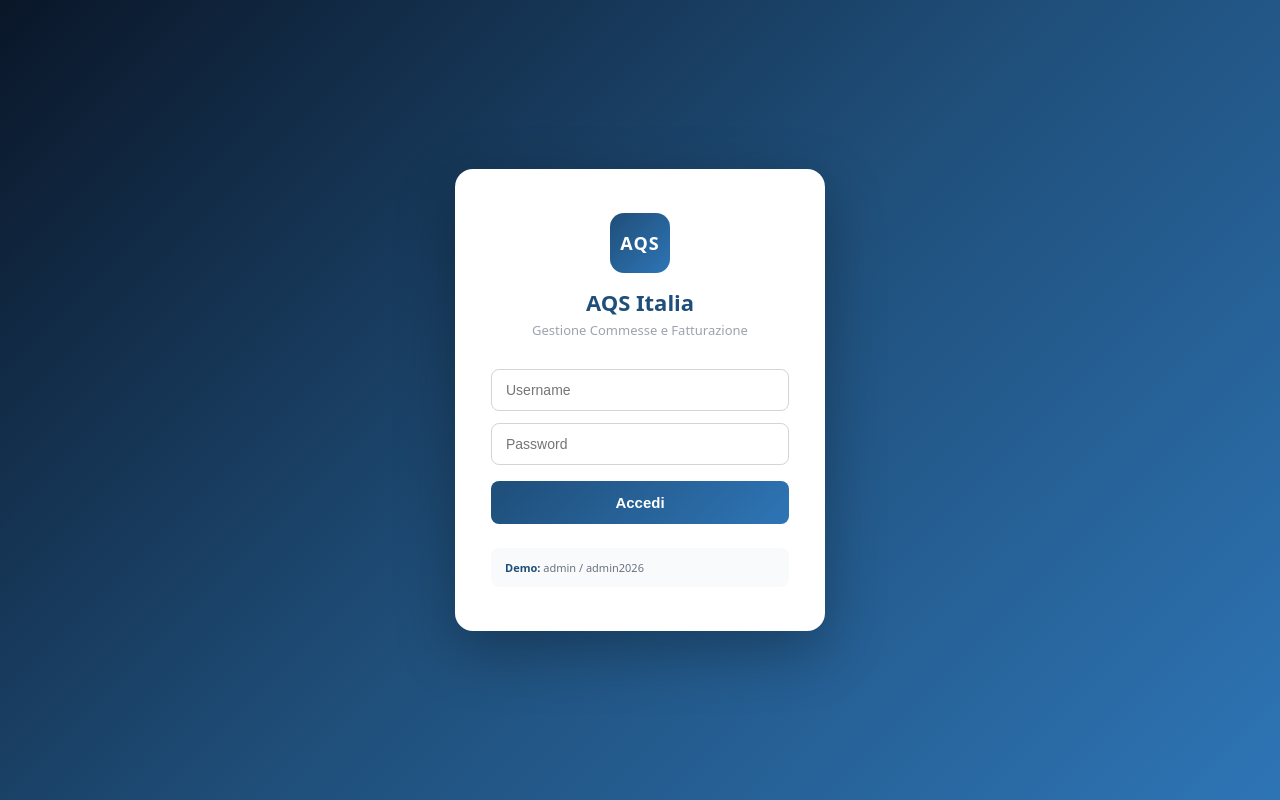
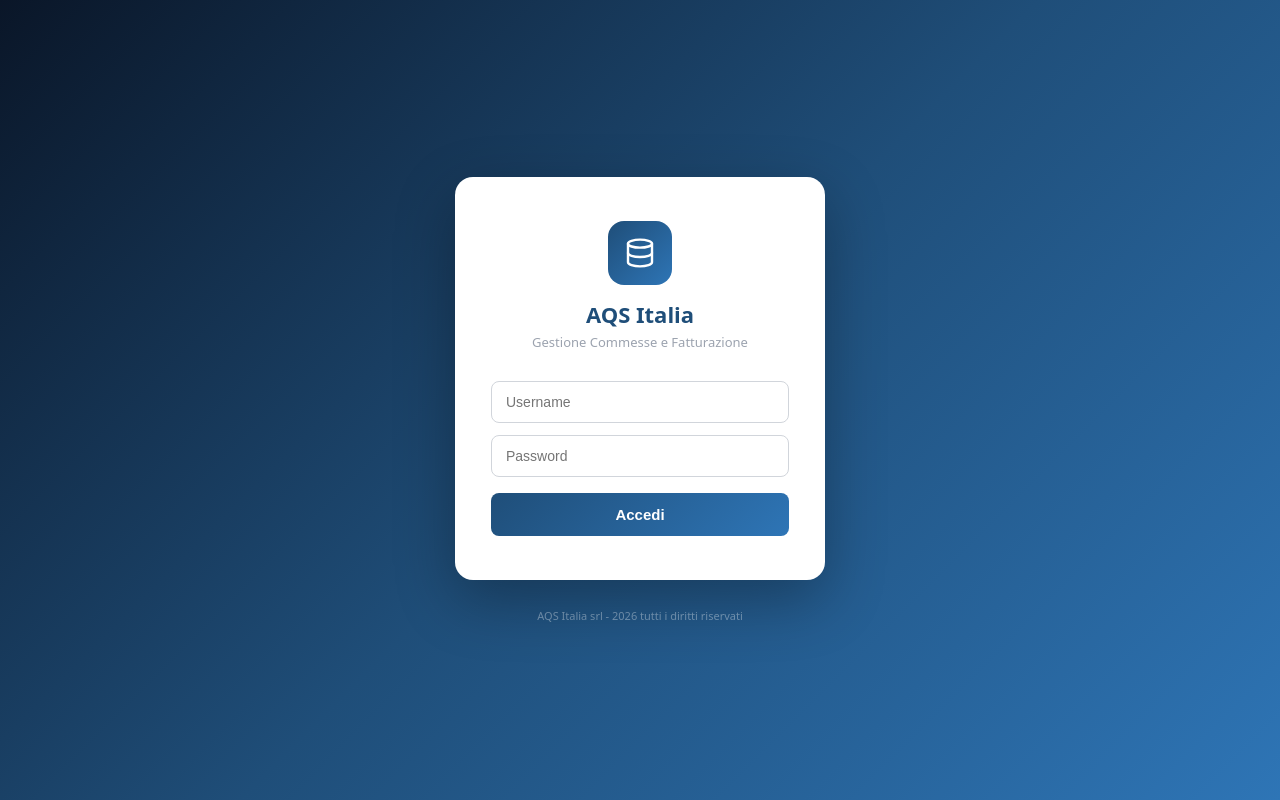
Before and after one commit to giancarlodj/aqs-gestione, a React (Vite) app: page / in a window 1280 px wide. Built offline with nearby package versions, Linux system fonts and the light colour scheme.

Commit message:
Add files via upload

```diff
--- a/src/App.jsx
+++ b/src/App.jsx
@@ -364,7 +364,6 @@ function AdminSettings({ users, onSaveUsers, logs, onClose }) {
         <p>Log completo modifiche per utente</p>
         <p>Esportazione CSV e invio email</p>
         <p>Gestione utenti (solo admin)</p>
-        <p style={{marginTop:12,fontWeight:700}}>Prossimo: Scadenzario Clienti</p>
       </div>}
     </Modal>
   );
@@ -413,7 +412,6 @@ function CheckboxVisto({ checked, date, disabled, onToggle, color }) {
 
 export default function App() {
   var [user, setUser] = useState(null);
-  var [section, setSection] = useState(null);
   var [rows, setRows] = useState(IMPORTED);
   var [users, setUsers] = useState(DEFAULT_USERS);
   var [logs, setLogs] = useState([]);
@@ -518,30 +516,6 @@ export default function App() {
 
   if(!user) return <LoginPage users={users} onLogin={function(u){setUser(u);addLog(u.nome,"LOGIN","Accesso");}}/>;
 
-  if(!section) return (
-    <div style={{minHeight:"100vh",background:"linear-gradient(135deg,#0A1628,#1F4E79,#2E75B6)",display:"flex",alignItems:"center",justifyContent:"center",fontFamily:"system-ui,sans-serif"}}>
-      <div style={{textAlign:"center"}}>
-        <div style={{fontSize:14,color:"rgba(255,255,255,0.5)",marginBottom:8}}>Benvenuto, {user.nome}</div>
-        <h1 style={{color:"white",fontSize:28,fontWeight:800,margin:"0 0 40px"}}>Seleziona Servizio</h1>
-        <div style={{display:"flex",gap:24,justifyContent:"center",flexWrap:"wrap"}}>
-          <div onClick={function(){setSection("fatt");}} style={{background:"white",borderRadius:20,padding:"40px 36px",width:260,cursor:"pointer",boxShadow:"0 10px 40px rgba(0,0,0,0.2)",transition:"transform 0.15s"}} onMouseEnter={function(e){e.currentTarget.style.transform="scale(1.03)";}} onMouseLeave={function(e){e.currentTarget.style.transform="scale(1)";}}>
-            <div style={{width:48,height:48,borderRadius:10,background:"#1F4E79",display:"flex",alignItems:"center",justifyContent:"center",margin:"0 auto 16px"}}><svg width="24" height="24" viewBox="0 0 24 24" fill="none" stroke="white" strokeWidth="2"><path d="M14 2H6a2 2 0 0 0-2 2v16a2 2 0 0 0 2 2h12a2 2 0 0 0 2-2V8z"/><path d="M14 2v6h6"/><path d="M16 13H8"/><path d="M16 17H8"/></svg></div>
-            <h2 style={{fontSize:18,fontWeight:800,color:"#1F4E79",margin:"0 0 8px"}}>Lavori da Fatturare</h2>
-            <p style={{fontSize:13,color:"#6B7280",margin:0}}>Gestione commesse e fatturazione</p>
-            {stats.df>0&&<div style={{marginTop:14,background:"#FFCDD2",color:"#C62828",padding:"6px 12px",borderRadius:8,fontSize:11,fontWeight:700}}>{stats.df} da fatturare</div>}
-          </div>
-          <div style={{background:"white",borderRadius:20,padding:"40px 36px",width:260,opacity:0.55,position:"relative"}}>
-            <div style={{position:"absolute",top:16,right:16,background:"#FFB74D",color:"white",padding:"3px 8px",borderRadius:4,fontSize:9,fontWeight:700}}>PROSSIMAMENTE</div>
-            <div style={{width:48,height:48,borderRadius:10,background:"#9CA3AF",display:"flex",alignItems:"center",justifyContent:"center",margin:"0 auto 16px"}}><svg width="24" height="24" viewBox="0 0 24 24" fill="none" stroke="white" strokeWidth="2"><rect x="3" y="4" width="18" height="18" rx="2"/><path d="M16 2v4"/><path d="M8 2v4"/><path d="M3 10h18"/></svg></div>
-            <h2 style={{fontSize:18,fontWeight:800,color:"#1F4E79",margin:"0 0 8px"}}>Scadenzario Clienti</h2>
-            <p style={{fontSize:13,color:"#6B7280",margin:0}}>Scadenze e rinnovi contratti</p>
-          </div>
-        </div>
-        <button onClick={function(){setUser(null);setSection(null);}} style={{marginTop:36,padding:"8px 20px",background:"rgba(255,255,255,0.1)",color:"rgba(255,255,255,0.7)",border:"1px solid rgba(255,255,255,0.2)",borderRadius:8,fontSize:12,cursor:"pointer"}}>Cambia utente</button>
-      </div>
-    </div>
-  );
-
   var isAdmin = user.ruolo==="admin";
 
   var sortArrow = function(col){
@@ -563,8 +537,7 @@ export default function App() {
         {stats.alc>0&&<div onClick={function(){setView("lista");setFilter("ALERT");}} style={{background:"#C62828",color:"white",borderRadius:20,padding:"3px 10px",fontSize:10,fontWeight:700,cursor:"pointer",minWidth:20,textAlign:"center"}}>{stats.alc}</div>}
         {isAdmin&&<button onClick={function(){setShowSettings(true);}} style={{background:"rgba(255,255,255,0.08)",border:"none",borderRadius:8,padding:"6px 8px",cursor:"pointer",color:"white",display:"flex",alignItems:"center"}} title="Impostazioni"><svg width="16" height="16" viewBox="0 0 24 24" fill="none" stroke="currentColor" strokeWidth="2"><circle cx="12" cy="12" r="3"/><path d="M19.4 15a1.65 1.65 0 0 0 .33 1.82l.06.06a2 2 0 0 1-2.83 2.83l-.06-.06a1.65 1.65 0 0 0-1.82-.33 1.65 1.65 0 0 0-1 1.51V21a2 2 0 0 1-4 0v-.09A1.65 1.65 0 0 0 9 19.4a1.65 1.65 0 0 0-1.82.33l-.06.06a2 2 0 0 1-2.83-2.83l.06-.06A1.65 1.65 0 0 0 4.68 15a1.65 1.65 0 0 0-1.51-1H3a2 2 0 0 1 0-4h.09A1.65 1.65 0 0 0 4.6 9a1.65 1.65 0 0 0-.33-1.82l-.06-.06a2 2 0 0 1 2.83-2.83l.06.06A1.65 1.65 0 0 0 9 4.68a1.65 1.65 0 0 0 1-1.51V3a2 2 0 0 1 4 0v.09a1.65 1.65 0 0 0 1 1.51 1.65 1.65 0 0 0 1.82-.33l.06-.06a2 2 0 0 1 2.83 2.83l-.06.06A1.65 1.65 0 0 0 19.4 9a1.65 1.65 0 0 0 1.51 1H21a2 2 0 0 1 0 4h-.09a1.65 1.65 0 0 0-1.51 1z"/></svg></button>}
         <div style={{color:"white",fontSize:11,padding:"5px 10px",background:"rgba(255,255,255,0.08)",borderRadius:6}}><b>{user.nome}</b></div>
-        <button onClick={function(){setSection(null);}} style={{padding:"6px 12px",background:"transparent",color:"rgba(255,255,255,0.6)",border:"1px solid rgba(255,255,255,0.15)",borderRadius:8,fontSize:10,cursor:"pointer"}}>Servizi</button>
-        <button onClick={function(){addLog(user.nome,"LOGOUT","");setUser(null);setSection(null);}} style={{padding:"6px 12px",background:"transparent",color:"rgba(255,255,255,0.6)",border:"1px solid rgba(255,255,255,0.15)",borderRadius:8,fontSize:10,cursor:"pointer"}}>Esci</button>
+        <button onClick={function(){addLog(user.nome,"LOGOUT","");setUser(null);}} style={{padding:"6px 12px",background:"transparent",color:"rgba(255,255,255,0.6)",border:"1px solid rgba(255,255,255,0.15)",borderRadius:8,fontSize:10,cursor:"pointer"}}>Esci</button>
       </div>
     </div>
 
@@ -718,10 +691,16 @@ function LoginPage({ users, onLogin }) {
   function go(){var usr=users[u.toLowerCase().trim()];if(usr&&usr.password===p){onLogin(Object.assign({username:u.toLowerCase().trim()},usr));}else{setErr("Credenziali non valide");}}
   var inp = {padding:"12px 14px",border:"1.5px solid #D1D5DB",borderRadius:8,fontSize:14,outline:"none",width:"100%",boxSizing:"border-box"};
   return (
-    <div style={{minHeight:"100vh",display:"flex",alignItems:"center",justifyContent:"center",background:"linear-gradient(135deg,#0A1628,#1F4E79,#2E75B6)",fontFamily:"system-ui,sans-serif"}}>
+    <div style={{minHeight:"100vh",display:"flex",flexDirection:"column",alignItems:"center",justifyContent:"center",background:"linear-gradient(135deg,#0A1628,#1F4E79,#2E75B6)",fontFamily:"system-ui,sans-serif"}}>
       <div style={{background:"white",borderRadius:18,padding:"44px 36px",width:370,boxShadow:"0 20px 60px rgba(0,0,0,0.3)"}}>
         <div style={{textAlign:"center",marginBottom:30}}>
-          <div style={{width:60,height:60,background:"linear-gradient(135deg,#1F4E79,#2E75B6)",borderRadius:14,display:"flex",alignItems:"center",justifyContent:"center",margin:"0 auto 14px",fontSize:18,color:"white",fontWeight:800,letterSpacing:1}}>AQS</div>
+          <div style={{width:64,height:64,background:"linear-gradient(135deg,#1F4E79,#2E75B6)",borderRadius:16,display:"flex",alignItems:"center",justifyContent:"center",margin:"0 auto 14px"}}>
+            <svg width="32" height="32" viewBox="0 0 24 24" fill="none" stroke="white" strokeWidth="1.8" strokeLinecap="round" strokeLinejoin="round">
+              <ellipse cx="12" cy="5" rx="9" ry="3"/>
+              <path d="M21 12c0 1.66-4 3-9 3s-9-1.34-9-3"/>
+              <path d="M3 5v14c0 1.66 4 3 9 3s9-1.34 9-3V5"/>
+            </svg>
+          </div>
           <h1 style={{fontSize:22,fontWeight:800,color:"#1F4E79",margin:0}}>AQS Italia</h1>
           <p style={{color:"#9CA3AF",fontSize:13,marginTop:4}}>Gestione Commesse e Fatturazione</p>
         </div>
@@ -731,10 +710,8 @@ function LoginPage({ users, onLogin }) {
           {err&&<div style={{color:"#C62828",fontSize:12,textAlign:"center"}}>{err}</div>}
           <button onClick={go} style={{padding:"13px",background:"linear-gradient(135deg,#1F4E79,#2E75B6)",color:"white",border:"none",borderRadius:8,fontSize:15,fontWeight:700,cursor:"pointer",marginTop:4}}>Accedi</button>
         </div>
-        <div style={{marginTop:24,padding:"12px 14px",background:"#F8FAFC",borderRadius:8,fontSize:11,color:"#6B7280"}}>
-          <b style={{color:"#1F4E79"}}>Demo:</b> admin / admin2026
-        </div>
       </div>
+      <div style={{marginTop:28,textAlign:"center",color:"rgba(255,255,255,0.35)",fontSize:11}}>AQS Italia srl - 2026 tutti i diritti riservati</div>
     </div>
   );
 }
```
